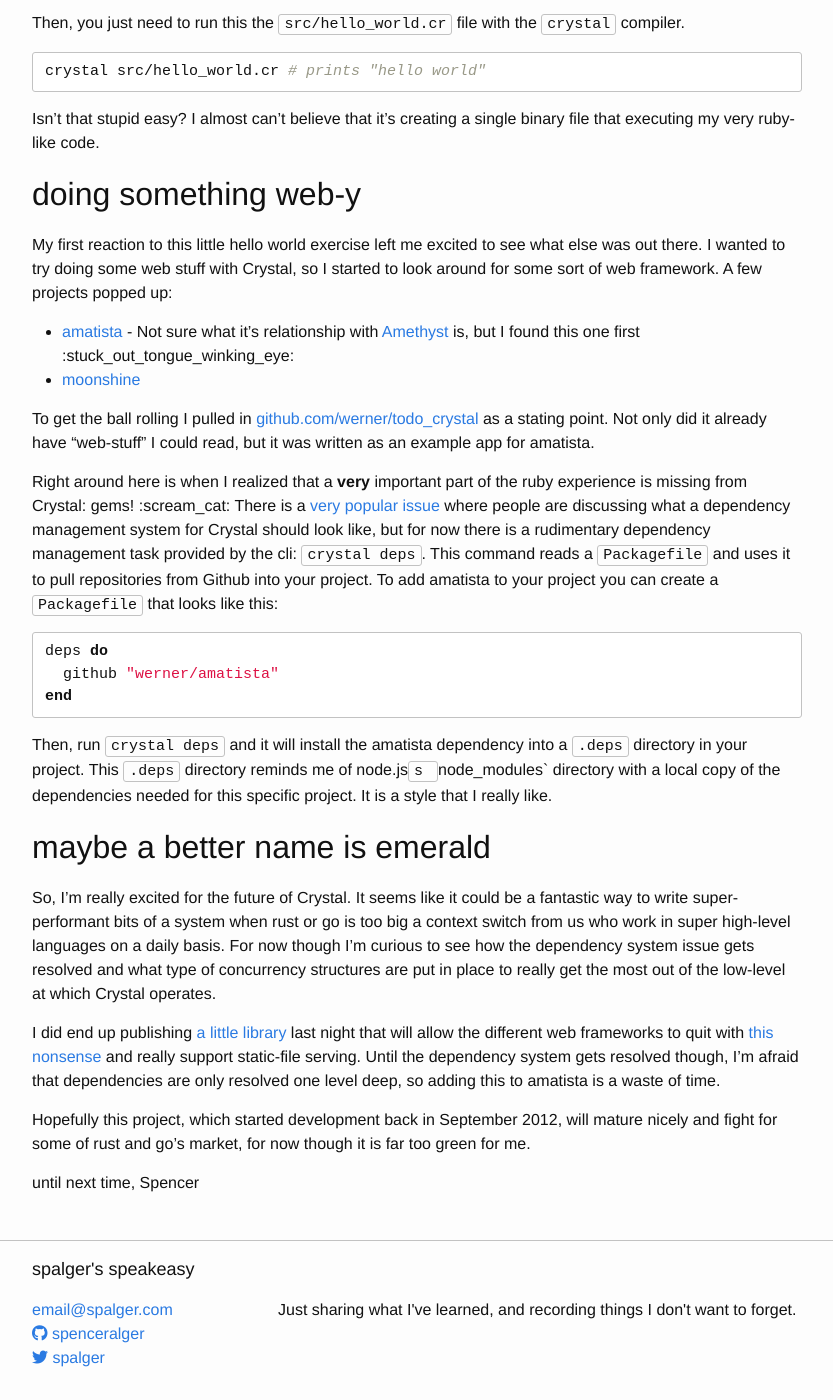
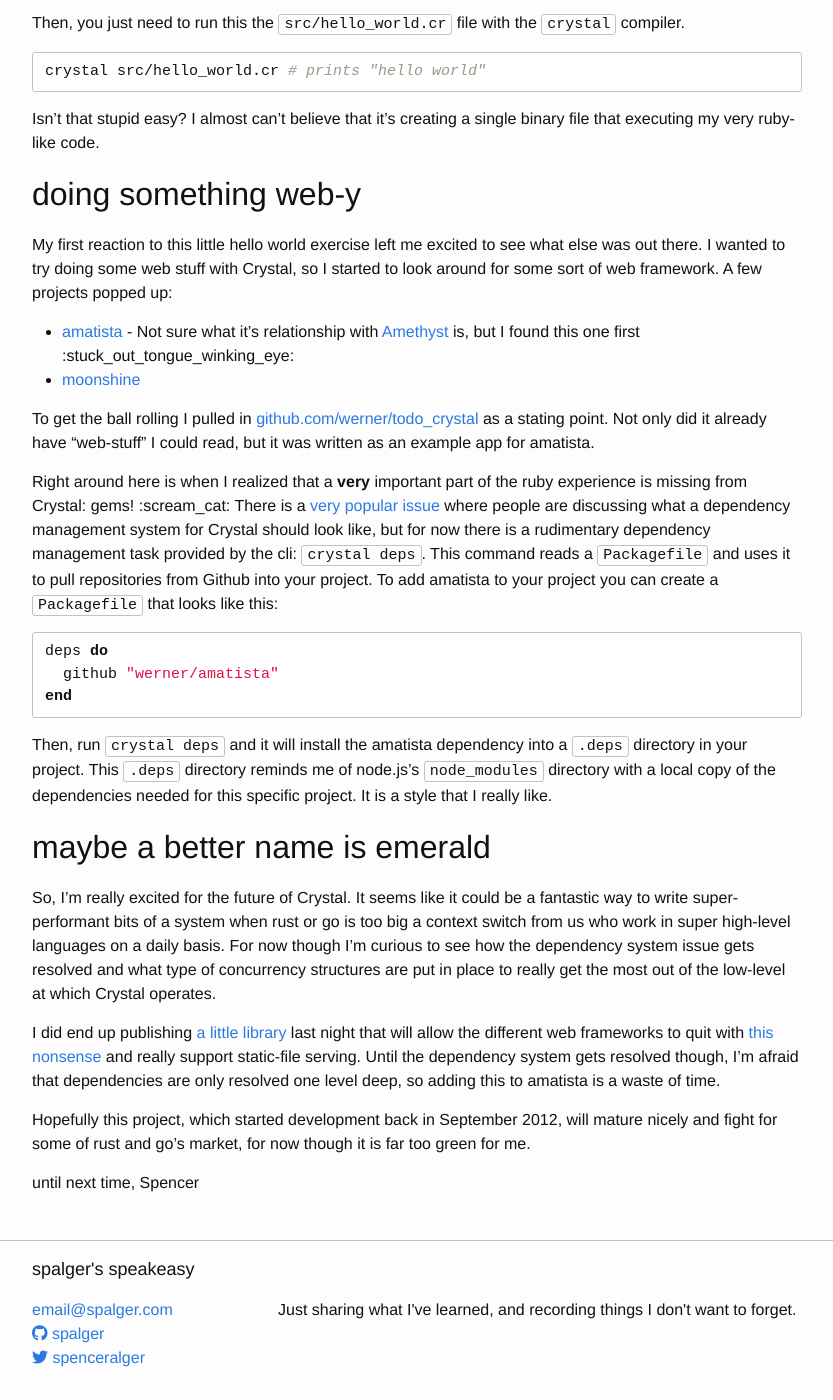
Before and after one commit to spalger/speakeasy, a Jekyll site: the page built from src/_posts/2015-06-06-trying-crystal-lang.md, in a window 1280 px wide and 1400 px high, scrolled down 1832 px. Shown: the whole window, without its empty margins (223-1056 px from the left). Built offline with Jekyll 4.4.1, drawn with Linux system fonts in a browser that asks for light colours; nearby versions of some CDN libraries; library files that are not in the unit come from our copies.

Commit message:
fix typos

````diff
--- a/_config.yml
+++ b/_config.yml
@@ -5,8 +5,8 @@
   Just sharing what I've learned, and recording things I don't want to forget.
 baseurl: ""
 url: "http://spalger.github.io"
-twitter_username: spalger
-github_username:  spenceralger
+twitter_username: spenceralger
+github_username:  spalger
 timezone:      "America/Phoenix"
 
 # Custom vars
@@ -14,6 +14,9 @@
 
 # Where things are
 source:      ./src
+include:
+  - .env
+  - .static
 gems:
   - emoji_for_jekyll
   - octopress-autoprefixer
--- a/src/_posts/2015-06-06-trying-crystal-lang.md
+++ b/src/_posts/2015-06-06-trying-crystal-lang.md
@@ -106,7 +106,7 @@
 end
 ```
 
-Then, run `crystal deps` and it will install the amatista dependency into a `.deps` directory in your project. This `.deps` directory reminds me of node.js`s `node_modules` directory with a local copy of the dependencies needed for this specific project. It is a style that I really like.
+Then, run `crystal deps` and it will install the amatista dependency into a `.deps` directory in your project. This `.deps` directory reminds me of node.js's `node_modules` directory with a local copy of the dependencies needed for this specific project. It is a style that I really like.
 
 
 
--- a/src/projects.html
+++ b/src/projects.html
@@ -44,4 +44,4 @@
       </div>
     </div>
   {% endfor %}
-</div>d
+</div>
````
Also changed, not shown: 2 other files.
